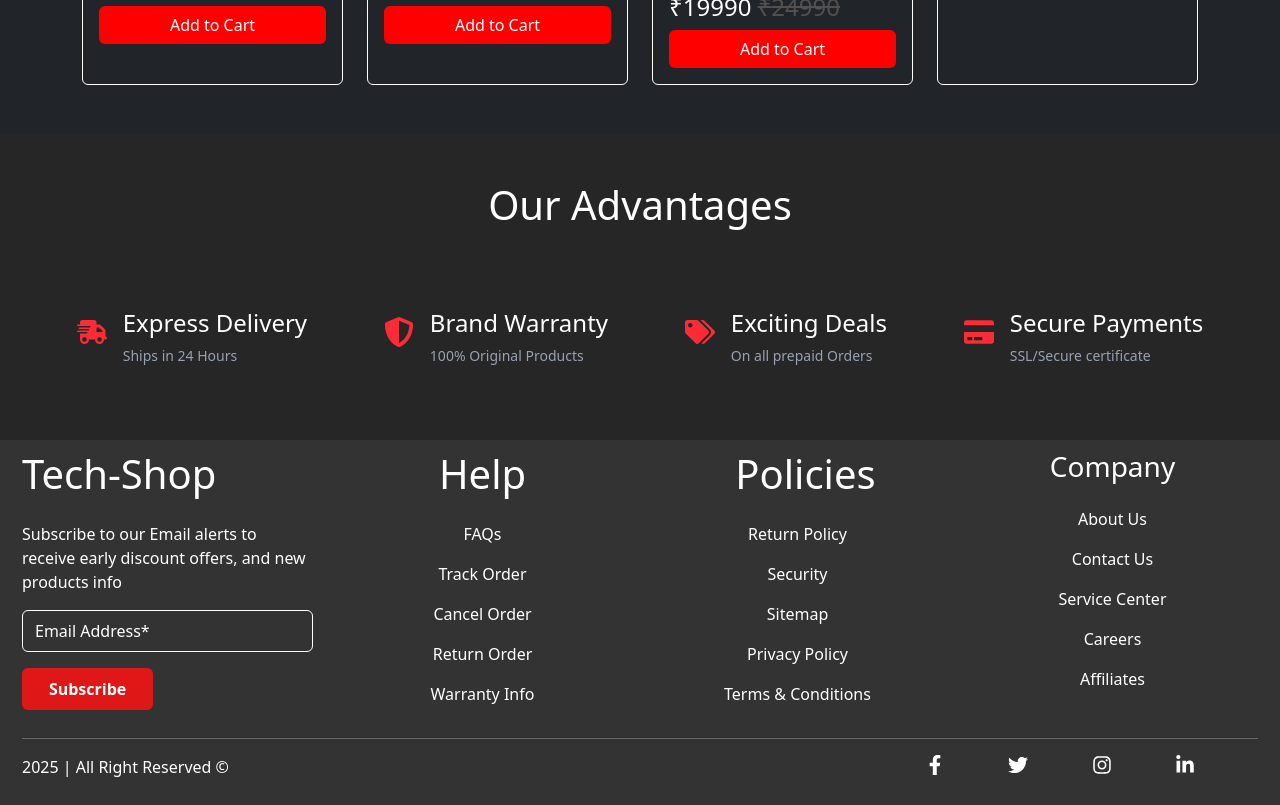
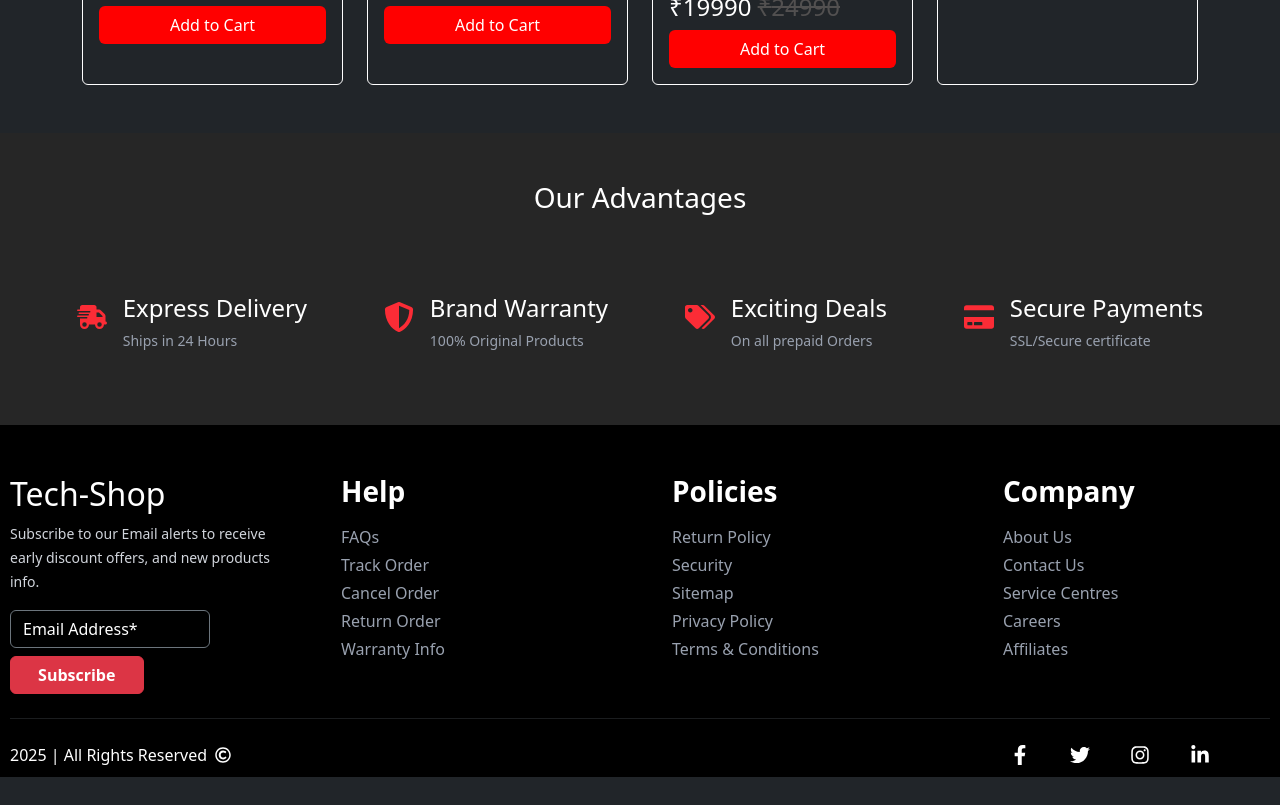
Before and after one commit to lavanya820/ReactJS_Project, a React (Vite) app: page / in a window 1280 px wide. Shown: the part 3180-3985 px from the top of the page. After the commit the page ends 3957 px from the top, so only its background shows below. Built offline with nearby package versions, Linux system fonts and the light colour scheme.

Commit message:
modified advantages and footer

```diff
--- a/src/component/Advantages.jsx
+++ b/src/component/Advantages.jsx
@@ -5,7 +5,7 @@ import {FaShieldAlt,FaTags,FaCreditCard } from "react-icons/fa";
 export default function Advantages() {
     return (
         <div className='bg-neutral-800 text-white'>
-            <h1 className='text-center pt-5 text-2xl'>Our Advantages</h1>
+            <h3 className='text-center pt-5 text-2xl'>Our Advantages</h3>
             <div className='flex justify-evenly mt-20 pb-20'>
                 <div className='flex'>
                     <p className='text-red-500 text-3xl mt-2 mr-4'><FaTruckFast/></p>
--- a/src/component/Footer.jsx
+++ b/src/component/Footer.jsx
@@ -1,96 +1,255 @@
+// import React from 'react';
+// import { FaFacebookF, FaTwitter, FaInstagram, FaLinkedinIn } from 'react-icons/fa';
+// import './Footer.css';
+
+// const Footer = () => {
+//   return (
+//     <footer>
+//       <div className="container-fluid">
+//         <div className="row">
+//           {/* Column 1 */}
+//           <div className="col-md-3">
+//             <h1 className="mb-4 footer_first_align">Tech-Shop</h1>
+//             <ul className="list-unstyled">
+//               <li>
+//                 <p>Subscribe to our Email alerts to receive early discount offers, and new products info</p>
+//               </li>
+//               <li>
+//                 <input
+//                   type="email"
+//                   name="email"
+//                   placeholder="Email Address*"
+//                   className="input-group flex-nowrap pt-2 pb-2 footer_inputs form-control input-bg"
+//                 />
+//               </li>
+//               <li>
+//                 <button
+//                   type="button"
+//                   className="btn float-start p-2 mt-3 fw-bolder button_facebook"
+//                 >
+//                   Subscribe
+//                 </button>
+//               </li>
+//             </ul>
+//           </div>
+
+//           {/* Column 2 */}
+//           <div className="col-md-3 text-center">
+//             <h1 className="mb-4">Help</h1>
+//             {/* <ul className="list-unstyled"> */}
+//               <p className="footer_hover">FAQs</p>
+//               <p className="footer_hover">Track Order</p>
+//               <p className="footer_hover">Cancel Order</p>
+//               <p className="footer_hover">Return Order</p>
+//               <p className="footer_hover">Warranty Info</p>
+
+//           </div>
+
+//           {/* Column 3 */}
+//           <div className="col-md-3 text-center">
+//             <h1 className="ps-md-3 mb-4">Policies</h1>
+//             {/* <ul className="list-unstyled"> */}
+//               <p className="footer_hover">Return Policy</p>
+//               <p className="footer_hover">Security</p>
+//               <p className="footer_hover">Sitemap</p>
+//               <p className="footer_hover">Privacy Policy</p>
+//               <p className="footer_hover">Terms & Conditions</p>
+//           </div>
+
+//           {/* Column 4 */}
+//           <div className="col-md-3 text-center">
+//             <h3 className="ps-md-0 mb-4">Company</h3>
+//             {/* <ul className="list-unstyled"> */}
+//               <p className="footer_hover">About Us</p>
+//               <p className="footer_hover">Contact Us</p>
+//               <p className="footer_hover">Service Center</p>
+//               <p className="footer_hover">Careers</p>
+//               <p className="footer_hover">Affiliates</p>
+//           </div>
+//         </div>
+
+//         <hr />
+
+//         {/* Copyright */}
+//         <div className="text-start">
+//           <div className="row">
+//             <div className="col-8">
+//               <p>2025 | All Right Reserved &copy;</p>
+//             </div>
+//             <div className="col-4 text-end">
+//               <div className="d-flex flex-row justify-content-evenly">
+//                 <FaFacebookF className="fs-5" />
+//                 <FaTwitter className="fs-5" />
+//                 <FaInstagram className="fs-5" />
+//                 <FaLinkedinIn className="fs-5" />
+//               </div>
+//             </div>
+//           </div>
+//         </div>
+//       </div>
+//     </footer>
+//   );
+// };
+
+// export default Footer;
+// import React from 'react';
+// import {FaRegCopyright, FaFacebookF, FaTwitter, FaInstagram, FaLinkedinIn } from "react-icons/fa";
+// export default function Footer() {
+//     return (
+//         <footer className='bg-black text-gray-400  '>
+//             <div className='grid grid-cols-4 pt-10 pb-10'>
+//             {/* <div className='ml-5 space-y-4'>
+//                 <h2 className=" text-xl text-white font-bold">Tech-Shop</h2>
+//                 <p>Subscribe to our Email alerts to receive<br/> early discount offers, and new products<br/> info.</p>
+//                 <input type='text' placeholder='Email Address*' className=' border border-gray-600 placeholder-gray-[rgba(61, 53, 53, 1)] w-70 text-bold' />
+//                 <button className='bg-red-500 text-white w-30 h-8'>Subscribe</button>
+//             </div> */}
+//                <div>
+//             <h1 className="mb-4 footer_first_align">Tech-Shop</h1>
+//             <ul className="list-unstyled">
+//               <li>
+//                 <p>Subscribe to our Email alerts to receive early discount offers, and new products info</p>
+//               </li>
+//               <li>
+//                 <input
+//                   type="email"
+//                   name="email"
+//                   placeholder="Email Address*"
+//                   className="input-group flex-nowrap pt-2 pb-2 footer_inputs form-control input-bg"
+//                 />
+//               </li>
+//               <li>
+//                 <button
+//                   type="button"
+//                   className="btn float-start p-2 mt-3 fw-bolder button_facebook"
+//                 >
+//                   Subscribe
+//                 </button>
+//               </li>
+//             </ul>
+//           </div>
+//             <div className='space-y-2'>
+//                 <h2 className=" text-xl text-white font-bold">Help</h2>
+//                 <p>FAQs</p>
+//                 <p>Track Order</p>
+//                 <p>Cancel Order</p>
+//                 <p>Return Order</p>
+//                 <p>Warranty Info</p>
+//             </div>
+//             <div className='space-y-2'>
+//                 <h2 className=" text-xl text-white font-bold">Policies</h2>
+//                 <p>Return Policy</p>
+//                 <p>Security</p>
+//                 <p>Sitemap</p>
+//                 <p>Privacy Policy</p>
+//                 <p>Terms & Conditions</p>
+//             </div>
+//             <div className='space-y-2'>
+//                 <h2 className=" text-xl text-white font-bold">Company</h2>
+//                 <p>About Us</p>
+//                 <p>Contact Us</p>
+//                 <p>Service Centres</p>
+//                 <p>Careers</p>
+//                 <p>Affiliates</p>
+//             </div>
+//             </div>
+//             <hr className='w-full'/>
+//             <div className='flex justify-between items-center px-6 py-4 mt-5 pb-5 '>
+//                 <p className='flex'>2025| All Rights Reserved<FaRegCopyright />. </p>
+//                 <ul className='flex gap-10 text-xl text-white'>
+//                     <li><FaFacebookF/></li>
+//                     <li><FaTwitter/></li>
+//                     <li><FaInstagram/></li>
+//                     <li><FaLinkedinIn/></li>
+//                 </ul>
+//             </div>
+//         </footer>
+//     );
+// }
+
 import React from 'react';
-import { FaFacebookF, FaTwitter, FaInstagram, FaLinkedinIn } from 'react-icons/fa';
-import './Footer.css';
+import { FaRegCopyright, FaFacebookF, FaTwitter, FaInstagram, FaLinkedinIn } from "react-icons/fa";
+import "bootstrap/dist/css/bootstrap.min.css";
 
-const Footer = () => {
+export default function Footer() {
   return (
-    <footer>
-      <div className="container-fluid">
-        <div className="row">
-          {/* Column 1 */}
-          <div className="col-md-3">
-            <h1 className="mb-4 footer_first_align">Tech-Shop</h1>
-            <ul className="list-unstyled">
-              <li>
-                <p>Subscribe to our Email alerts to receive early discount offers, and new products info</p>
-              </li>
-              <li>
+    <footer className="bg-black text-gray-400 px-16 pt-20 pb-8">
+      {/* ✅ Main Footer Grid */}
+      <div className="grid grid-cols-4 gap-16 pt-10">
+
+        {/* --- Tech-Shop Column --- */}
+        <div className="space-y-5">
+          <h2 className="text-xl text-white font-bold">Tech-Shop</h2>
+          <p className="text-sm leading-6 text-gray-300">
+            Subscribe to our Email alerts to receive<br />
+            early discount offers, and new products info.
+          </p>
+
+          {/* Input + Button */}
+          <div className="d-flex flex-column gap-2 mt-3">
             <input
-                  type="email"
-                  name="email"
+              type="text"
               placeholder="Email Address*"
-                  className="input-group flex-nowrap pt-2 pb-2 footer_inputs form-control input-bg"
+              className="form-control bg-transparent text-white border-secondary placeholder-gray-800 w-75"
             />
-              </li>
-              <li>
-                <button
-                  type="button"
-                  className="btn float-start p-2 mt-3 fw-bolder button_facebook"
-                >
+            <button className="btn btn-danger w-50 fw-semibold">
               Subscribe
             </button>
-              </li>
+          </div>
+        </div>
+
+        {/* --- Help Column --- */}
+        <div className="space-y-5">
+          <h3 className="text-xl text-white fw-bold mb-3">Help</h3>
+          <ul className="list-unstyled space-y-1">
+            <li className="hover:text-red-500 transition-all cursor-pointer text-gray-400">FAQs</li>
+            <li className="hover:text-red-500 transition-all cursor-pointer text-gray-400">Track Order</li>
+            <li className="hover:text-red-500 transition-all cursor-pointer text-gray-400">Cancel Order</li>
+            <li className="hover:text-red-500 transition-all cursor-pointer text-gray-400">Return Order</li>
+            <li className="hover:text-red-500 transition-all cursor-pointer text-gray-400">Warranty Info</li>
           </ul>
         </div>
 
-          {/* Column 2 */}
-          <div className="col-md-3 text-center">
-            <h1 className="mb-4">Help</h1>
-            <ul className="list-unstyled">
-              <li><p className="footer_hover">FAQs</p></li>
-              <li><p className="footer_hover">Track Order</p></li>
-              <li><p className="footer_hover">Cancel Order</p></li>
-              <li><p className="footer_hover">Return Order</p></li>
-              <li><p className="footer_hover">Warranty Info</p></li>
+        {/* --- Policies Column --- */}
+        <div className="space-y-5">
+          <h3 className="text-xl text-white fw-bold mb-3">Policies</h3>
+          <ul className="list-unstyled space-y-1">
+            <li className="hover:text-red-500 transition-all cursor-pointer text-gray-400">Return Policy</li>
+            <li className="hover:text-red-500 transition-all cursor-pointer text-gray-400">Security</li>
+            <li className="hover:text-red-500 transition-all cursor-pointer text-gray-400">Sitemap</li>
+            <li className="hover:text-red-500 transition-all cursor-pointer text-gray-400">Privacy Policy</li>
+            <li className="hover:text-red-500 transition-all cursor-pointer text-gray-400">Terms & Conditions</li>
           </ul>
         </div>
 
-          {/* Column 3 */}
-          <div className="col-md-3 text-center">
-            <h1 className="ps-md-3 mb-4">Policies</h1>
-            <ul className="list-unstyled">
-              <li><p className="footer_hover">Return Policy</p></li>
-              <li><p className="footer_hover">Security</p></li>
-              <li><p className="footer_hover">Sitemap</p></li>
-              <li><p className="footer_hover">Privacy Policy</p></li>
-              <li><p className="footer_hover">Terms & Conditions</p></li>
-            </ul>
-          </div>
-
-          {/* Column 4 */}
-          <div className="col-md-3 text-center">
-            <h3 className="ps-md-0 mb-4">Company</h3>
-            <ul className="list-unstyled">
-              <li><p className="footer_hover">About Us</p></li>
-              <li><p className="footer_hover">Contact Us</p></li>
-              <li><p className="footer_hover">Service Center</p></li>
-              <li><p className="footer_hover">Careers</p></li>
-              <li><p className="footer_hover">Affiliates</p></li>
+        {/* --- Company Column --- */}
+        <div className="space-y-5">
+          <h3 className="text-xl text-white fw-bold mb-3">Company</h3>
+          <ul className="list-unstyled space-y-1">
+            <li className="hover:text-red-500 transition-all cursor-pointer text-gray-400">About Us</li>
+            <li className="hover:text-red-500 transition-all cursor-pointer text-gray-400">Contact Us</li>
+            <li className="hover:text-red-500 transition-all cursor-pointer text-gray-400">Service Centres</li>
+            <li className="hover:text-red-500 transition-all cursor-pointer text-gray-400">Careers</li>
+            <li className="hover:text-red-500 transition-all cursor-pointer text-gray-400">Affiliates</li>
           </ul>
         </div>
       </div>
 
-        <hr />
+      {/* ✅ Divider */}
+      <hr className="border-secondary my-4" />
 
-        {/* Copyright */}
-        <div className="text-start">
-          <div className="row">
-            <div className="col-8">
-              <p>2025 | All Right Reserved &copy;</p>
-            </div>
-            <div className="col-4 text-end">
-              <div className="d-flex flex-row justify-content-evenly">
-                <FaFacebookF className="fs-5" />
-                <FaTwitter className="fs-5" />
-                <FaInstagram className="fs-5" />
-                <FaLinkedinIn className="fs-5" />
-              </div>
-            </div>
-          </div>
+      {/* ✅ Bottom Bar */}
+      <div className="d-flex justify-content-between align-items-center">
+        <p className="d-flex align-items-center gap-1 m-0">
+          2025 | All Rights Reserved <FaRegCopyright className="ms-1" />
+        </p>
+        <div className="d-flex gap-10 text-white fs-5 mr-15">
+          <FaFacebookF className="hover:text-red-500 transition-all cursor-pointer" />
+          <FaTwitter className="hover:text-red-500 transition-all cursor-pointer" />
+          <FaInstagram className="hover:text-red-500 transition-all cursor-pointer" />
+          <FaLinkedinIn className="hover:text-red-500 transition-all cursor-pointer" />
         </div>
       </div>
     </footer>
   );
-};
-
-export default Footer;
+}
```
Lines whose indentation alone changed are shown as unchanged.
